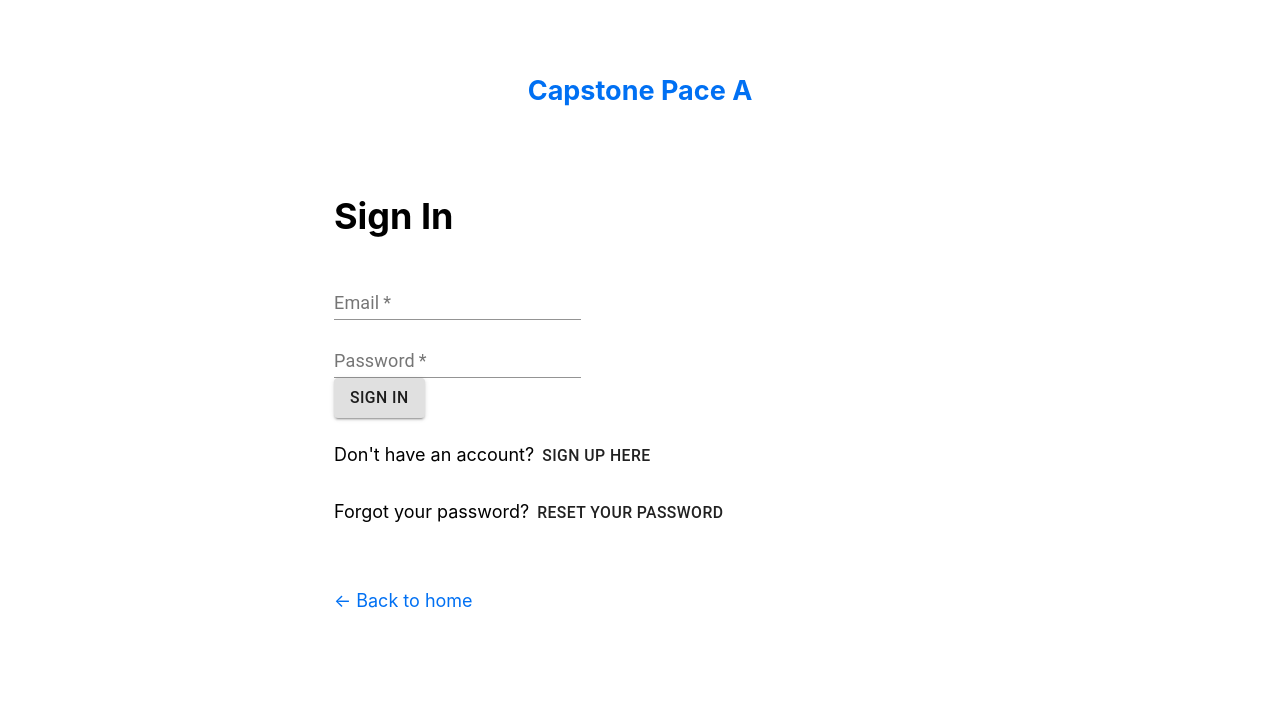
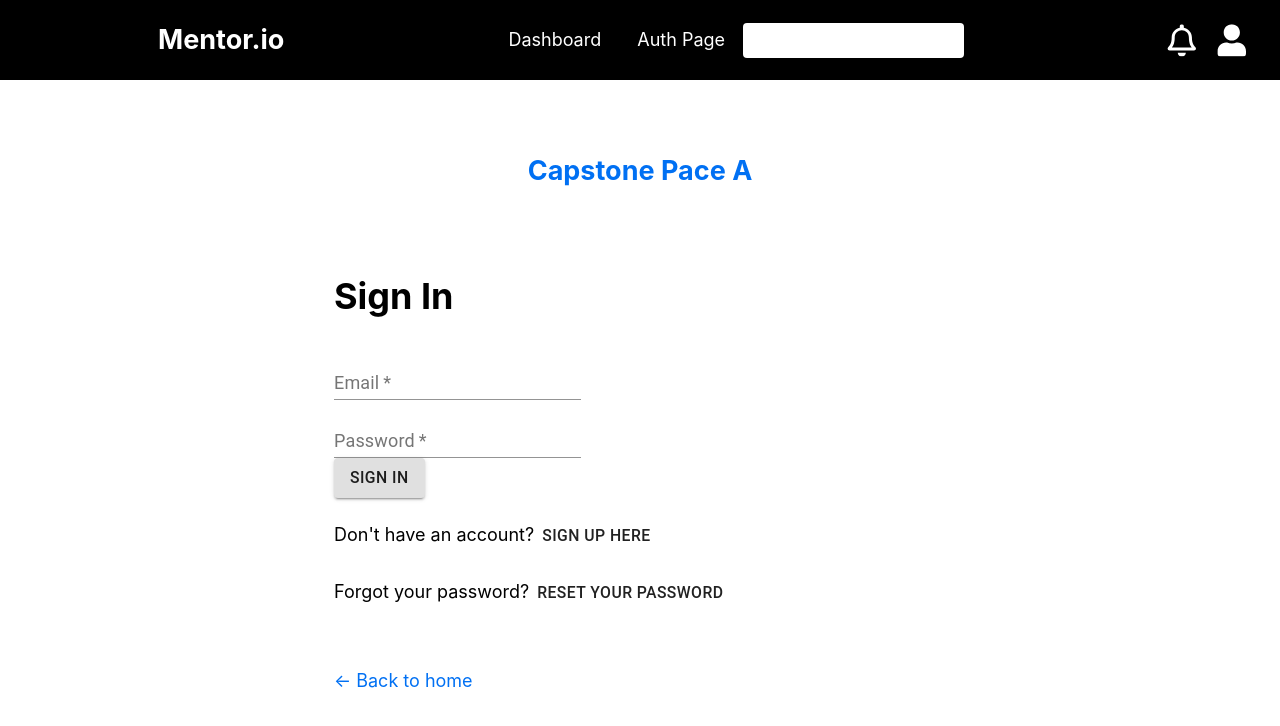
Before and after one commit to japser36/COSC-499-Pace-A, a Next.js app: page /app/login in a window 1280 px wide. Shown: the top 726 px of the page. Built offline with nearby package versions, Linux system fonts and the light colour scheme.

Commit message:
Added a navbar and changed the location of the auth page. Current placeholder for all pages.

```diff
--- /dev/null
+++ b/src/components/Navbar/Navbar.js
@@ -0,0 +1,41 @@
+import React from 'react'
+import {
+    Nav,
+    NavLink,
+    Bars,
+    NavMenu,
+    NavBtn,
+    NavBtnLink,
+    NavInput,
+    NavLinkDash,
+    NavBell,
+    NavUser
+  } from './NavbarElements';
+
+const Navbar = () => {
+    return (
+        <>
+            <Nav>
+                <NavLink to="/login">
+                    <h1>Mentor.io</h1>
+                </NavLink>
+                <Bars />
+                <NavMenu>
+                    <NavLinkDash to="/dashboard" activeStyle>
+                        Dashboard
+                    </NavLinkDash>
+                    <NavLink to="/authPage" activeStyle>
+                        Auth Page
+                    </NavLink>
+                    <NavInput />
+                </NavMenu>
+                <NavMenu>
+                    <NavBell />
+                    <NavLink to="/profile" activeStyle><NavUser /></NavLink>
+                </NavMenu>
+            </Nav>
+        </>
+    )
+}
+
+export default Navbar;
--- /dev/null
+++ b/src/components/Navbar/NavbarElements.js
@@ -0,0 +1,131 @@
+import { FaBars, FaRegBell, FaUser } from 'react-icons/fa';
+import { NavLink as Link } from 'react-router-dom';
+import styled from 'styled-components';
+
+export const Nav = styled.nav`
+  background: #000;
+  height: 80px;
+  display: flex;
+  justify-content: space-between;
+  padding: 0.5rem calc((100vw - 1000px) / 2);
+  z-index: 10;
+  /* Third Nav */
+  /* justify-content: flex-start; */
+`;
+
+
+export const NavLink = styled(Link)`
+  color: #fff;
+  display: flex;
+  align-items: center;
+  text-decoration: none;
+  padding: 0 1rem;
+  height: 100%;
+  cursor: pointer;
+  &.active {
+    color: #15cdfc;
+  }
+`;
+
+export const Bars = styled(FaBars)`
+  display: none;
+  color: #fff;
+  @media screen and (max-width: 768px) {
+    display: block;
+    position: absolute;
+    top: 0;
+    right: 0;
+    transform: translate(-100%, 75%);
+    font-size: 1.8rem;
+    cursor: pointer;
+  }
+`;
+
+export const NavBell = styled(FaRegBell)`
+    display: block;
+    color: #fff;
+    position: absolute;
+    top: 0;
+    right: 50px;
+    transform: translate(-100%, 75%);
+    font-size: 1.8rem;
+    cursor: pointer;
+`;
+
+export const NavUser = styled(FaUser)`
+    display: block;
+    color: #fff;
+    position: absolute;
+    top: 0;
+    right: 0;
+    transform: translate(-100%, 75%);
+    font-size: 1.8rem;
+    cursor: pointer;
+`;
+
+export const NavMenu = styled.div`
+  display: flex;
+  align-items: center;
+  margin-right: -24px;
+  /* Second Nav */
+  /* margin-right: 24px; */
+  /* Third Nav */
+  /* width: 100vw;
+  white-space: nowrap; */
+  @media screen and (max-width: 768px) {
+    display: none;
+  }
+`;
+
+export const NavBtn = styled.nav`
+  display: flex;
+  align-items: center;
+  margin-right: 24px;
+  /* Third Nav */
+  /* justify-content: flex-end;
+  width: 100vw; */
+  @media screen and (max-width: 768px) {
+    display: none;
+  }
+`;
+
+export const NavInput = styled.input`
+    padding: 10px 22px;
+    border-radius: 4px;
+    border: none;
+    placeholder: Search...;
+`;
+
+export const NavLinkDash = styled(Link)`
+    color: #fff;
+    display: flex;
+    align-items: center;
+    margin-left: auto;
+    margin-right: 0;
+    text-decoration: none;
+    padding: 0 1rem;
+    height: 100%;
+    cursor: pointer;
+    &.active {
+    color: #15cdfc;
+    }
+`;
+
+export const NavBtnLink = styled(Link)`
+  border-radius: 4px;
+  background: #256ce1;
+  padding: 10px 22px;
+  color: #fff;
+  outline: none;
+  border: none;
+  cursor: pointer;
+  transition: all 0.2s ease-in-out;
+  text-decoration: none;
+  /* Second Nav */
+  margin-left: 24px;
+  &:hover {
+    transition: all 0.2s ease-in-out;
+    background: #fff;
+    color: #010606;
+  }
+`;
--- a/src/components/SignUp.tsx
+++ b/src/components/SignUp.tsx
@@ -6,6 +6,7 @@ import Button from '@material-ui/core/Button'
 import MenuItem from '@material-ui/core/MenuItem'
 import { getFirebaseAuth } from '../lib/firebase'
 import axios from 'axios'
+import {Collapse} from 'react-collapse';
 
 const SignUp = () => {
   const [firstName, setFirstName] = useState('')
--- a/src/pages/app/login.tsx
+++ b/src/pages/app/login.tsx
@@ -1,10 +1,15 @@
 import Layout from '../../components/layout'
 import SignInFlow from '../../components/SignInFlow'
+import Navbar from '../../components/Navbar/Navbar'
+import { BrowserRouter as Router, Switch, Route } from 'react-router-dom';
 
 export default function Login() {
   return (
-    <Layout>
-      <SignInFlow />
-    </Layout>
+    <Router>
+      <Navbar />
+      <Layout>
+        <SignInFlow />
+      </Layout>
+    </Router>
   )
 }
--- a/tsconfig.json
+++ b/tsconfig.json
@@ -14,6 +14,6 @@
     "isolatedModules": true,
     "jsx": "preserve"
   },
-  "include": ["next-env.d.ts", "**/*.ts", "**/*.tsx", "src/__tests__/api.test.ts"],
+  "include": ["next-env.d.ts", "**/*.ts", "**/*.tsx", "test_testing.js", "src/tests/shamus.test.js"],
   "exclude": ["node_modules"]
 }
```
Also changed, not shown: package.json (+6 -2 lines), src/components/Profile/ProfileHead.jsx (added, +11 -0 lines), src/pages/app/loggedin.tsx (+13 -15 lines), src/pages/authPage.tsx (added, +25 -0 lines), src/pages/dashboard.tsx (added, +48 -0 lines), src/pages/profile.tsx (added, +12 -0 lines), 1 other file (tests, documents, lock files or other folders).
